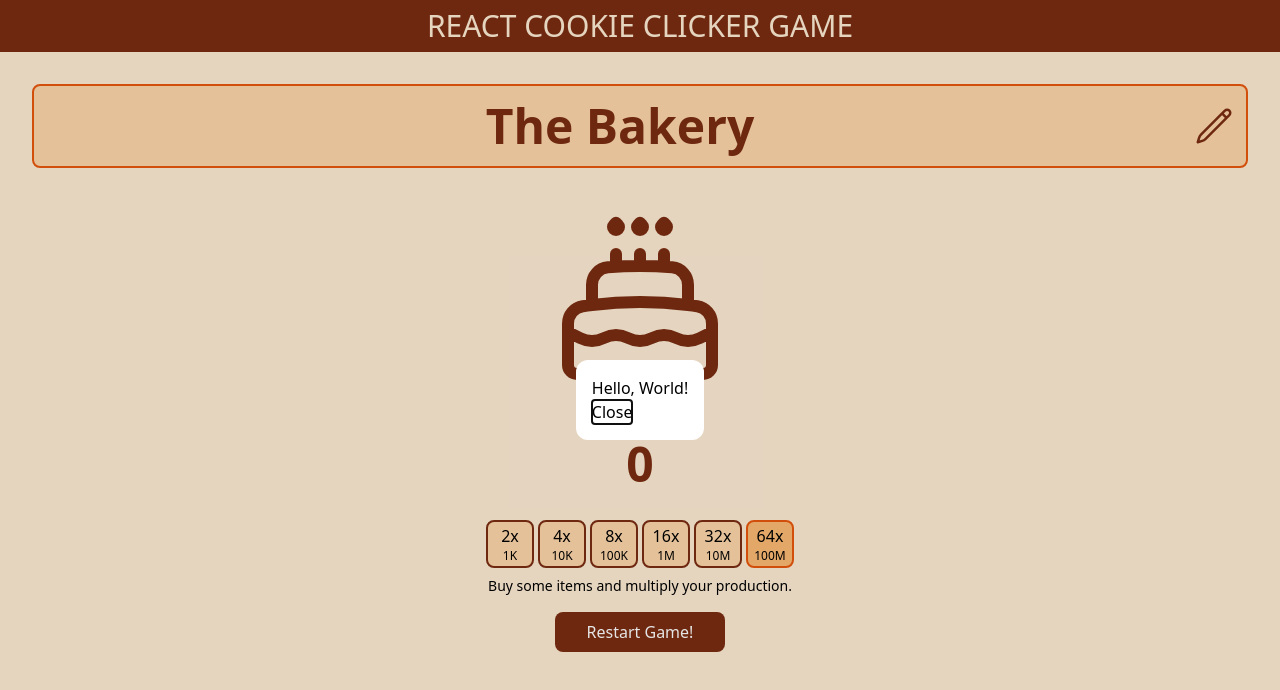
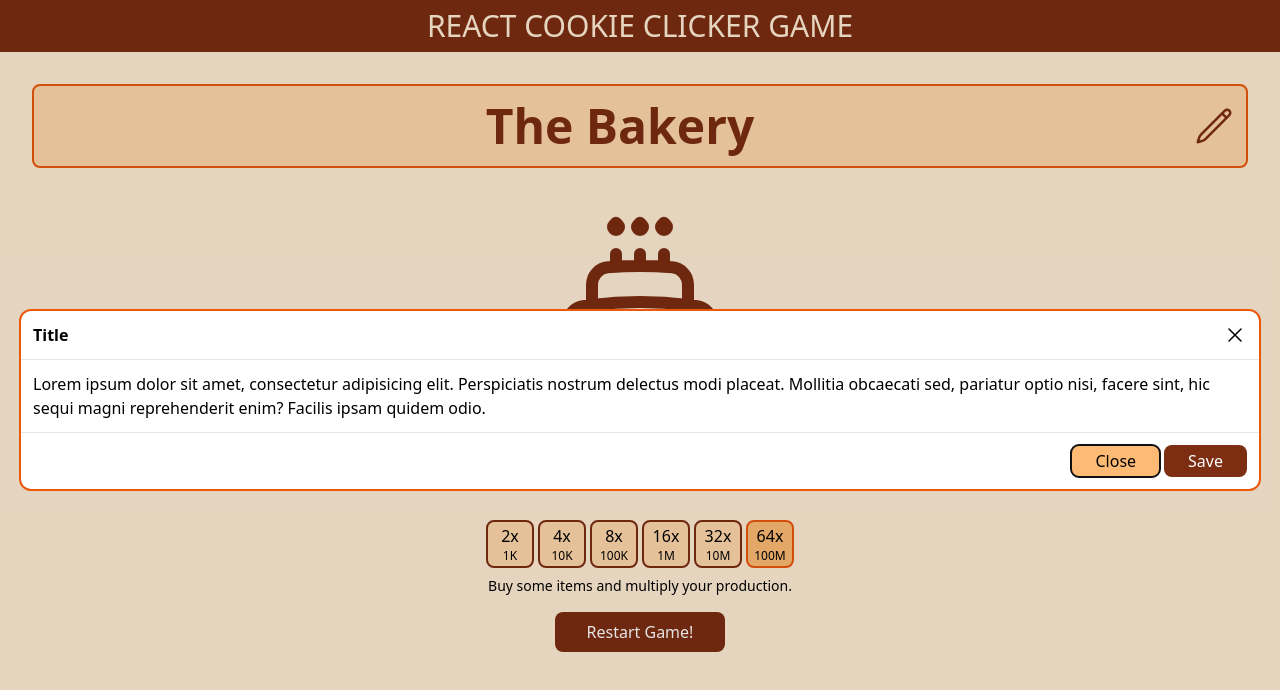
Before and after one commit to UCSBProject-2024/UCSBTycoon, a React (Vite) app: page / in a window 1280 px wide. Both pictures are taken after a click on the icon 1214 px from the left and 126 px from the top of the page. Shown: the top 690 px of the page. Built offline with nearby package versions, Linux system fonts and the light colour scheme.

Commit message:
Create a title dialog

```diff
--- /dev/null
+++ b/src/components/CloseIcon.tsx
@@ -0,0 +1,18 @@
+export type Props = {
+  onClick: () => void;
+};
+
+export function CloseIcon({ onClick }: Props) {
+  return (
+    <svg
+      xmlns="http://www.w3.org/2000/svg"
+      fill="none"
+      viewBox="0 0 24 24"
+      strokeWidth={1.5}
+      stroke="currentColor"
+      className="h-6 w-6"
+      onClick={onClick}>
+      <path strokeLinecap="round" strokeLinejoin="round" d="M6 18L18 6M6 6l12 12" />
+    </svg>
+  );
+}
--- /dev/null
+++ b/src/components/Game.tsx
@@ -0,0 +1,26 @@
+import { Header } from './Header';
+import { CakeIcon } from './CakeIcon';
+import { GameTitle } from './GameTitle';
+import { GameTools } from './GameTools';
+
+export function Game() {
+  return (
+    <>
+      <Header />
+      <main className="md:container md:mx-auto">
+        <GameTitle />
+        <div className="my-8 flex flex-col items-center">
+          <CakeIcon />
+          <p className="text-xs text-gray-600">Click on the cookie!</p>
+        </div>
+        <div className="my-8">
+          <h2 className="text-center text-3xl font-semibold text-orange-900 md:text-5xl">0</h2>
+        </div>
+        <GameTools />
+        <div className="my-4 text-center">
+          <button className="rounded-lg bg-orange-900 px-8 py-2 text-white">Restart Game!</button>
+        </div>
+      </main>
+    </>
+  );
+}
--- /dev/null
+++ b/src/components/GameTitle.tsx
@@ -0,0 +1,38 @@
+import { useState } from 'react';
+import { PencilIcon } from './PencilIcon';
+import { CloseIcon } from './CloseIcon';
+import { ModalDialog } from './ModalDialog';
+
+export function GameTitle() {
+  const [show, setShow] = useState(false);
+
+  return (
+    <div className="relative m-8 rounded-lg border-2 border-orange-600 bg-orange-200 text-orange-900">
+      <h1 className="p-2 pe-10 text-center text-3xl font-semibold md:p-4 md:pe-14 md:text-5xl">The Bakery</h1>
+      <PencilIcon onClick={() => setShow(true)} />
+      <ModalDialog className="rounded-xl border-2 border-orange-600" show={show} onHide={() => setShow(false)}>
+        <div className="border-b p-3">
+          <div className="flex justify-between">
+            <h1 className="font-semibold">Title</h1>
+            <CloseIcon onClick={() => setShow(false)} />
+          </div>
+        </div>
+        <div className="p-3">
+          Lorem ipsum dolor sit amet, consectetur adipisicing elit. Perspiciatis nostrum delectus modi placeat. Mollitia
+          obcaecati sed, pariatur optio nisi, facere sint, hic sequi magni reprehenderit enim? Facilis ipsam quidem
+          odio.
+        </div>
+        <div className="border-t p-3">
+          <div className="flex justify-end gap-1">
+            <button className="rounded-lg bg-orange-300 px-6 py-1" onClick={() => setShow(false)}>
+              Close
+            </button>
+            <button className="rounded-lg bg-orange-900 px-6 py-1 text-white" onClick={() => setShow(false)}>
+              Save
+            </button>
+          </div>
+        </div>
+      </ModalDialog>
+    </div>
+  );
+}
--- /dev/null
+++ b/src/components/GameTools.tsx
@@ -0,0 +1,53 @@
+// interface Tool {
+//   multiplicator: number;
+//   price: number;
+// }
+
+export function GameTools() {
+  // const tools: Tool[] = [
+  //   { multiplicator: 2, price: 1_000 },
+  //   { multiplicator: 4, price: 10_000 },
+  //   { multiplicator: 8, price: 100_000 },
+  //   { multiplicator: 16, price: 1_000_000 },
+  //   { multiplicator: 32, price: 10_000_000 },
+  //   { multiplicator: 64, price: 100_000_000 }
+  // ];
+
+  return (
+    <>
+      <div className="flex justify-center gap-1">
+        <div className="flex h-12 w-12 flex-col items-center justify-center rounded-lg border-2 border-orange-900 bg-orange-200">
+          <div>2x</div>
+          <div className="text-xs">1K</div>
+        </div>
+        <div className="flex h-12 w-12 flex-col items-center justify-center rounded-lg border-2 border-orange-900 bg-orange-200">
+          <div>4x</div>
+          <div className="text-xs">10K</div>
+        </div>
+        <div className="flex h-12 w-12 flex-col items-center justify-center rounded-lg border-2 border-orange-900 bg-orange-200">
+          <div>8x</div>
+          <div className="text-xs">100K</div>
+        </div>
+        <div className="flex h-12 w-12 flex-col items-center justify-center rounded-lg border-2 border-orange-900 bg-orange-200">
+          <div>16x</div>
+          <div className="text-xs">1M</div>
+        </div>
+        <div className="flex h-12 w-12 flex-col items-center justify-center rounded-lg border-2 border-orange-900 bg-orange-200">
+          <div>32x</div>
+          <div className="text-xs">10M</div>
+        </div>
+        <div className="flex h-12 w-12 flex-col items-center justify-center rounded-lg border-2 border-orange-600 bg-orange-300">
+          <div>64x</div>
+          <div className="text-xs">100M</div>
+        </div>
+      </div>
+      <div className="my-2">
+        <p className="text-center text-sm">Buy some items and multiply your production.</p>
+      </div>
+    </>
+  );
+}
+
+// export function GameToolDetail() {
+//   return;
+// }
--- /dev/null
+++ b/src/components/Header.tsx
@@ -0,0 +1,7 @@
+export function Header() {
+  return (
+    <header className="bg-orange-900 py-2">
+      <div className="text-center text-xl uppercase text-orange-100 md:text-3xl">React Cookie Clicker Game</div>
+    </header>
+  );
+}
--- a/src/main.tsx
+++ b/src/main.tsx
@@ -1,73 +1,10 @@
-import React, { useState } from 'react';
+import React from 'react';
 import ReactDOM from 'react-dom/client';
-import { PencilIcon } from './components/PencilIcon';
-import { CakeIcon } from './components/CakeIcon';
-import { ModalDialog } from './components/ModalDialog';
+import { Game } from './components/Game';
 import './styles.css';
 
 ReactDOM.createRoot(document.getElementById('root')!).render(
   <React.StrictMode>
-    <header className="bg-orange-900 py-2">
-      <div className="text-center text-xl uppercase text-orange-100 md:text-3xl">React Cookie Clicker Game</div>
-    </header>
-    <main className="md:container md:mx-auto">
-      <GameTitle />
-      <div className="my-8 flex flex-col items-center">
-        <CakeIcon />
-        <p className="text-xs text-gray-600">Click on the cookie!</p>
-      </div>
-      <div className="my-8">
-        <h2 className="text-center text-3xl font-semibold text-orange-900 md:text-5xl">0</h2>
-      </div>
-      <div className="flex justify-center gap-1">
-        <div className="flex h-12 w-12 flex-col items-center justify-center rounded-lg border-2 border-orange-900 bg-orange-200">
-          <div>2x</div>
-          <div className="text-xs">1K</div>
-        </div>
-        <div className="flex h-12 w-12 flex-col items-center justify-center rounded-lg border-2 border-orange-900 bg-orange-200">
-          <div>4x</div>
-          <div className="text-xs">10K</div>
-        </div>
-        <div className="flex h-12 w-12 flex-col items-center justify-center rounded-lg border-2 border-orange-900 bg-orange-200">
-          <div>8x</div>
-          <div className="text-xs">100K</div>
-        </div>
-        <div className="flex h-12 w-12 flex-col items-center justify-center rounded-lg border-2 border-orange-900 bg-orange-200">
-          <div>16x</div>
-          <div className="text-xs">1M</div>
-        </div>
-        <div className="flex h-12 w-12 flex-col items-center justify-center rounded-lg border-2 border-orange-900 bg-orange-200">
-          <div>32x</div>
-          <div className="text-xs">10M</div>
-        </div>
-        <div className="flex h-12 w-12 flex-col items-center justify-center rounded-lg border-2 border-orange-600 bg-orange-300">
-          <div>64x</div>
-          <div className="text-xs">100M</div>
-        </div>
-      </div>
-      <div className="my-2">
-        <p className="text-center text-sm">Buy some items and multiply your production.</p>
-      </div>
-      <div className="my-4 text-center">
-        <button className="rounded-lg bg-orange-900 px-8 py-2 text-white">Restart Game!</button>
-      </div>
-    </main>
+    <Game />
   </React.StrictMode>
 );
-
-export function GameTitle() {
-  const [show, setShow] = useState(false);
-
-  return (
-    <div className="relative m-8 rounded-lg border-2 border-orange-600 bg-orange-200 text-orange-900">
-      <h1 className="p-2 pe-10 text-center text-3xl font-semibold md:p-4 md:pe-14 md:text-5xl">The Bakery</h1>
-      <PencilIcon onClick={() => setShow(true)} />
-      <ModalDialog className="rounded-xl p-4" show={show} onHide={() => setShow(false)}>
-        <div>
-          <h1>Hello, World!</h1>
-          <button onClick={() => setShow(false)}>Close</button>
-        </div>
-      </ModalDialog>
-    </div>
-  );
-}
```
Also changed, not shown: 5 other files (tests, documents, lock files or other folders).
